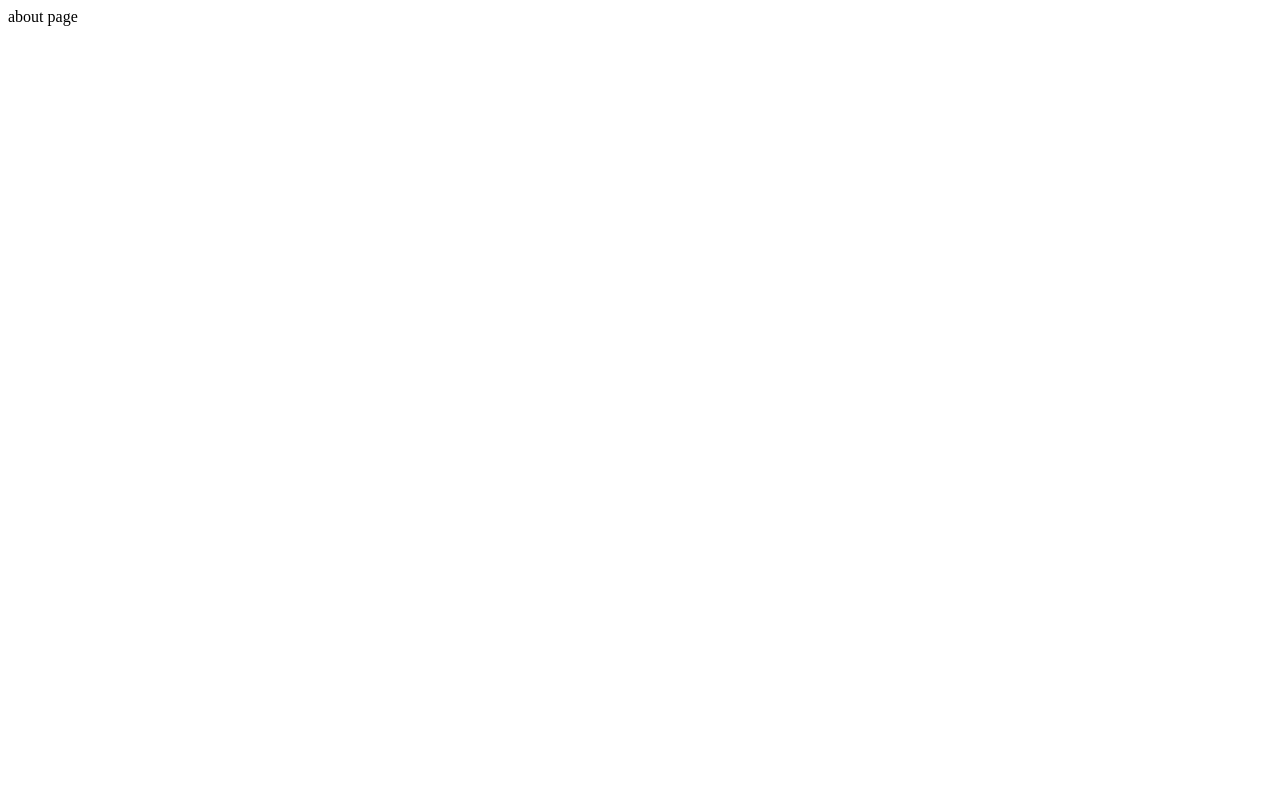
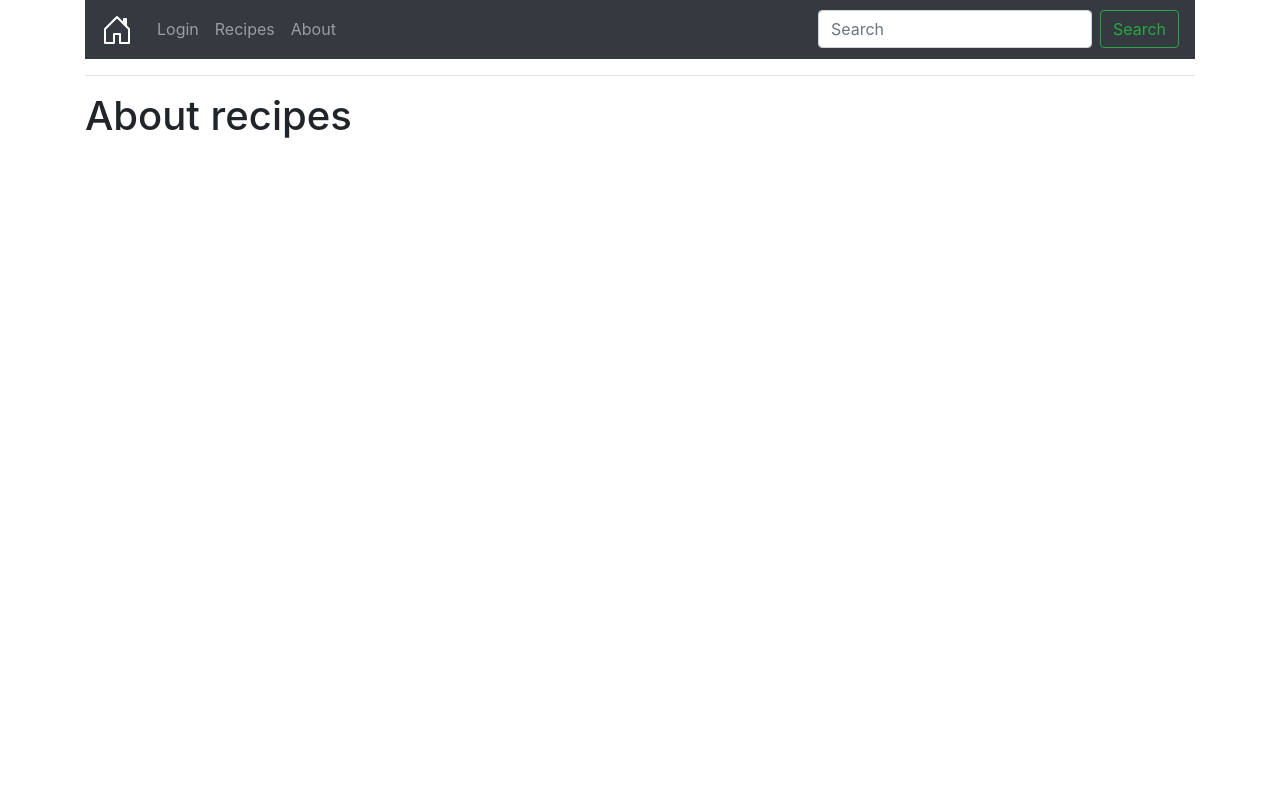
Before and after one commit to cjstevenson125/recipe_application, a Flask app: page /about in a window 1280 px wide. Before the commit the page is almost empty. Run offline with Flask 2, Linux system fonts and the light colour scheme; some libraries are stand-ins or nearby versions.

Commit message:
made about page

```diff
--- a/app.py
+++ b/app.py
@@ -123,7 +123,7 @@ def search():
 # unauthenticated users can view the about page
 @app.route('/about')
 def about():
-    return 'about page'
+     return render_template('about.html')
 
 # unauthenticated users can see a message on the registration page
 @app.route('/register')
--- /dev/null
+++ b/templates/about.html
@@ -0,0 +1,12 @@
+{% extends 'base.html' %}
+
+{% block title %} About Recipes {% endblock %}
+
+
+{% block body %}
+
+<h1>About recipes</h1>
+
+
+
+{% endblock %}
```
Also changed, not shown: static/css/stylesheet.css (line endings or trailing spaces).
